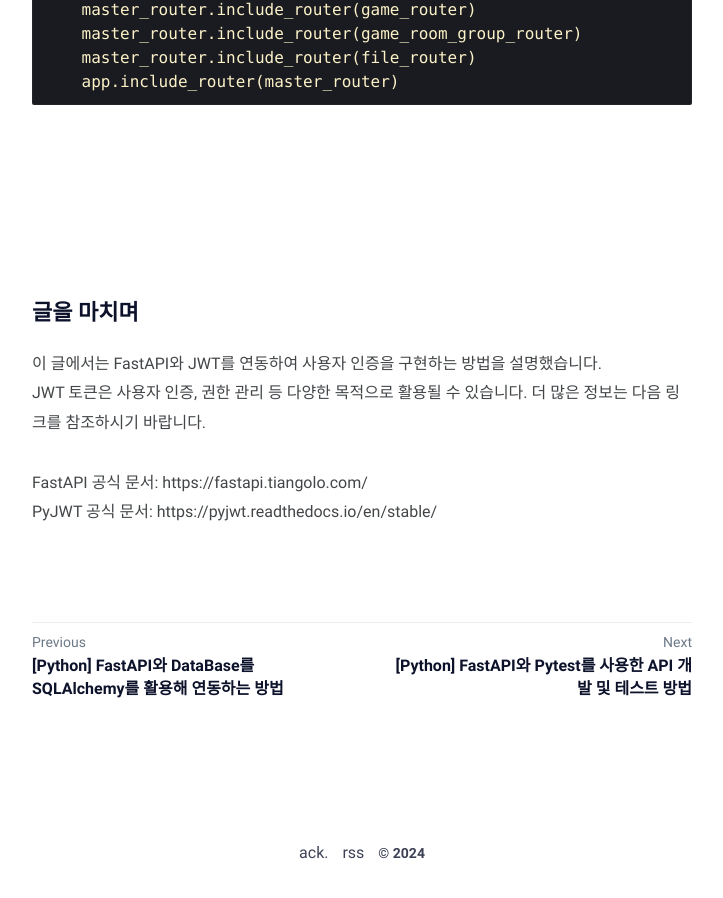
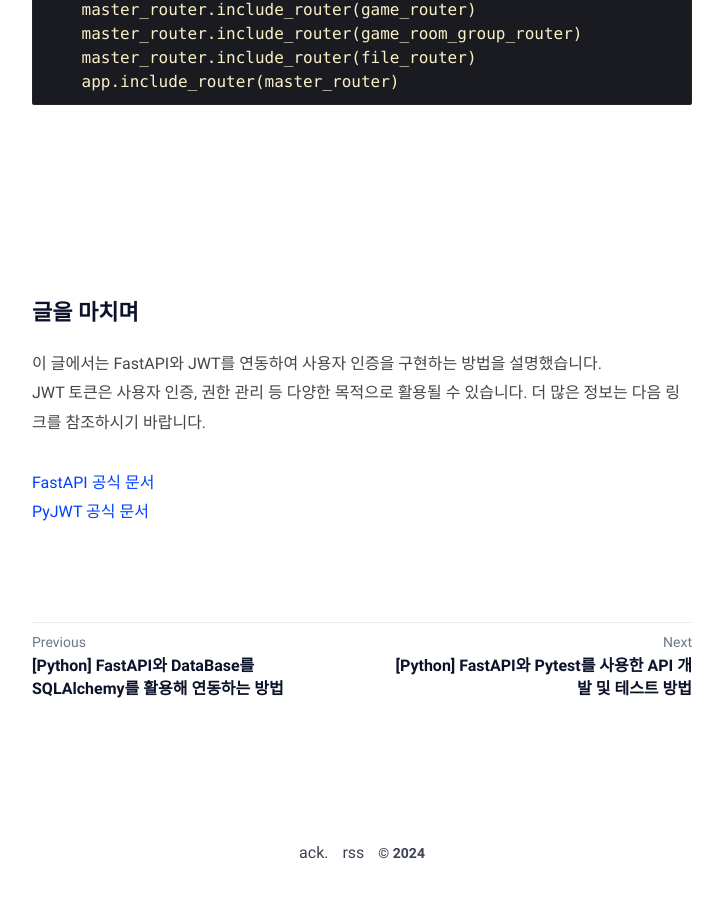
Before and after one commit to jd6186/jd6186.github.io, a Jekyll site: the page built from _posts/BackEnd/Python/2024-02-05-FastAPI_JWT.md, in a window 1280 px wide and 900 px high, scrolled down 4582 px. Shown: the whole window, without its empty margins (278-1001 px from the left). Built offline with Jekyll 4.4.1, drawn with Linux system fonts in a browser that asks for light colours; comment, search, counter and statistics services are not loaded.

```diff
--- a/_posts/BackEnd/Python/2024-02-05-FastAPI_JWT.md
+++ b/_posts/BackEnd/Python/2024-02-05-FastAPI_JWT.md
@@ -168,5 +168,5 @@ def router_setting(app, master_router):
 이 글에서는 FastAPI와 JWT를 연동하여 사용자 인증을 구현하는 방법을 설명했습니다.<br/>
 JWT 토큰은 사용자 인증, 권한 관리 등 다양한 목적으로 활용될 수 있습니다. 더 많은 정보는 다음 링크를 참조하시기 바랍니다.
 
-FastAPI 공식 문서: https://fastapi.tiangolo.com/ <br/>
-PyJWT 공식 문서: https://pyjwt.readthedocs.io/en/stable/
+[FastAPI 공식 문서](https://fastapi.tiangolo.com/) <br/>
+[PyJWT 공식 문서](https://pyjwt.readthedocs.io/en/stable/)
```
